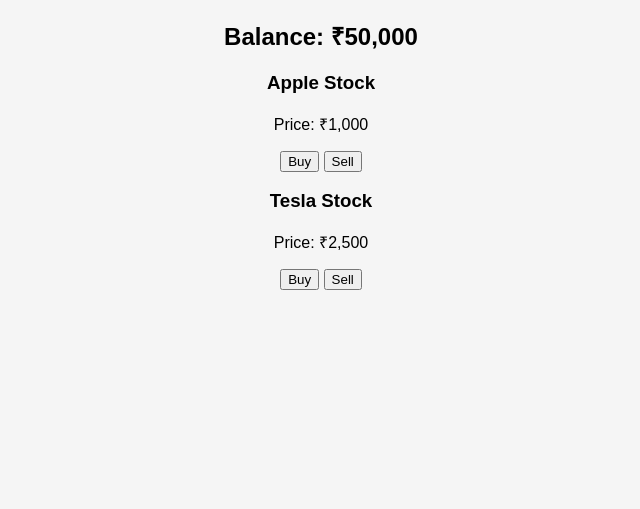
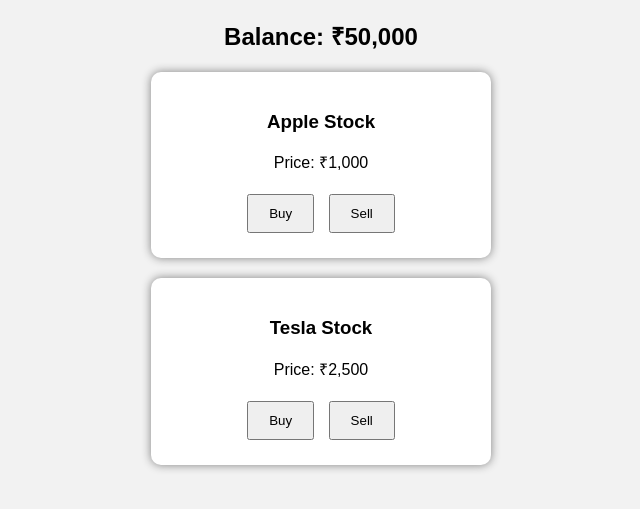
Before and after one commit to DIVYANSH-CODER778/FIRST-WEB, a plain HTML site: page dashboard.html in a window 1280 px wide. Shown: the part 61-570 px from the top of the page, without its empty margins (319-959 px from the left). Drawn offline with Linux system fonts and the light colour scheme.

Commit message:
Update style.css

```diff
--- a/style.css
+++ b/style.css
@@ -1,13 +1,20 @@
 body {
     font-family: Arial;
+    background: #f2f2f2;
     text-align: center;
-    background: #f5f5f5;
 }
 
-.stock {
+.stock-card {
     background: white;
     width: 300px;
-    margin: 50px auto;
+    margin: 20px auto;
     padding: 20px;
     border-radius: 10px;
+    box-shadow: 0 0 10px gray;
 }
+
+button {
+    padding: 10px 20px;
+    margin: 5px;
+    cursor: pointer;
+}
```
